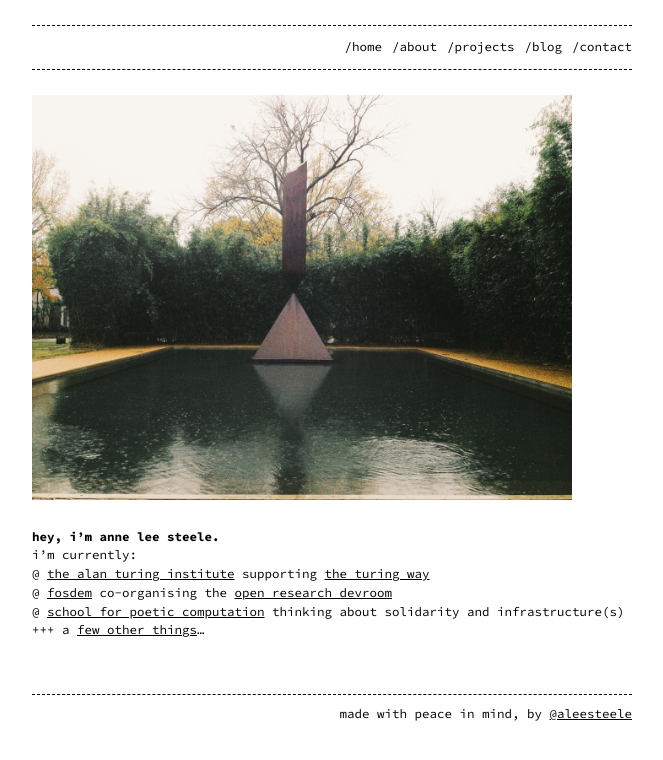
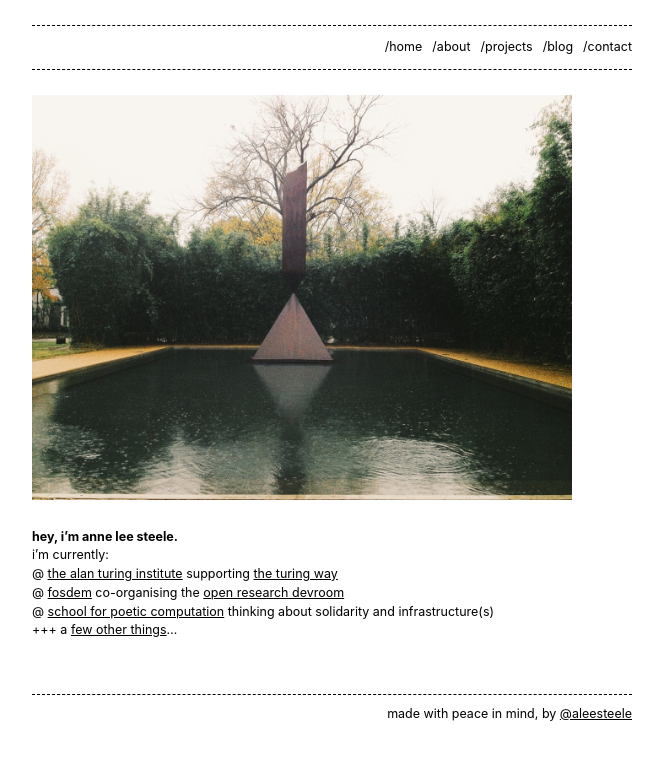
Before and after one commit to riggraz/no-style-please, a Jekyll site: the page built from index.md, in a window 1280 px wide. Shown: the top 760 px of the page, without its empty margins (308-971 px from the left). Built offline with Jekyll 4.4.1, drawn with Linux system fonts in a browser that asks for light colours.

Commit message:
change the font of website

```diff
--- a/_sass/base.scss
+++ b/_sass/base.scss
@@ -4,7 +4,8 @@
 /**
  * Style variables
  */
-$base-font-family:     'Source Code Pro', monospace !default;
+$base-font-family:     -apple-system, BlinkMacSystemFont, Segoe UI, Helvetica, Arial,
+  sans-serif, Apple Color Emoji, Segoe UI Emoji, Segoe UI Symbol;
 $base-font-size:       12.5px !default;
 $mobile-font-size:     12px !default;
 $base-line-height:     1.5 !default;
```
